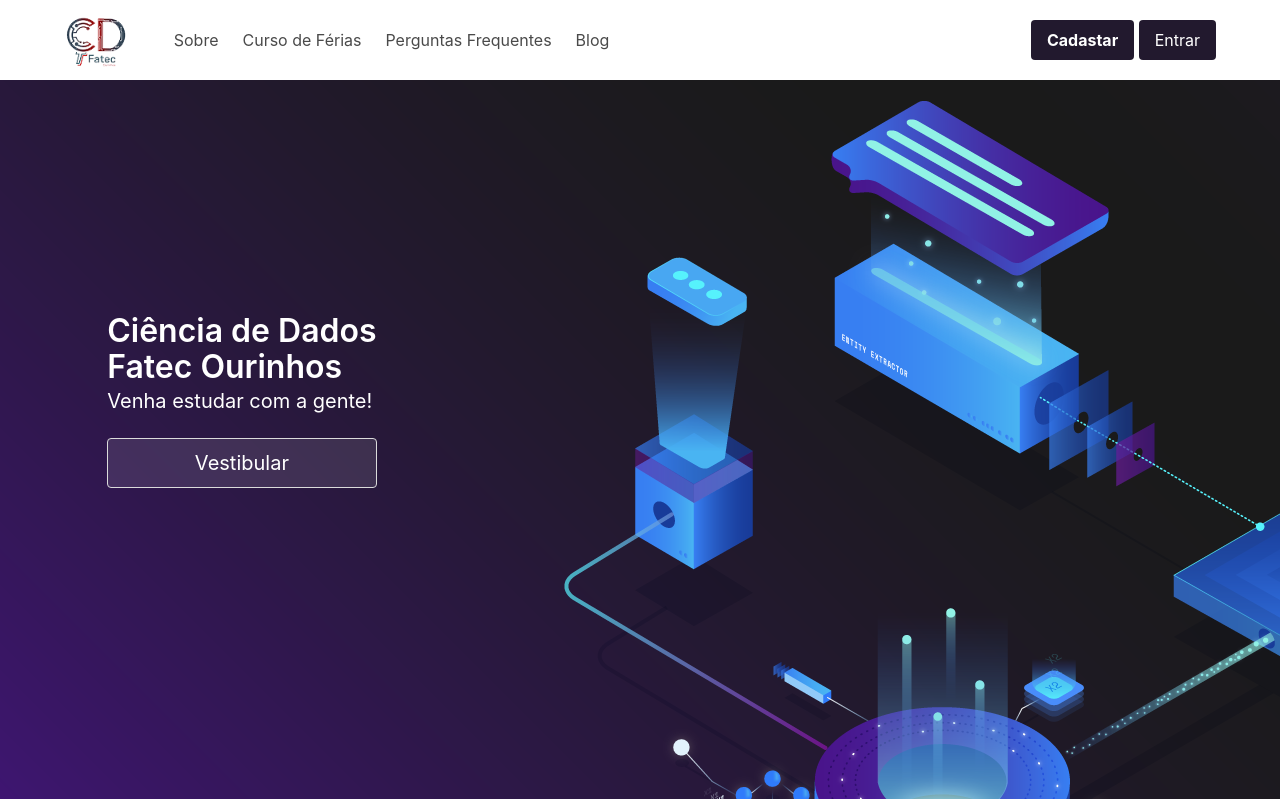
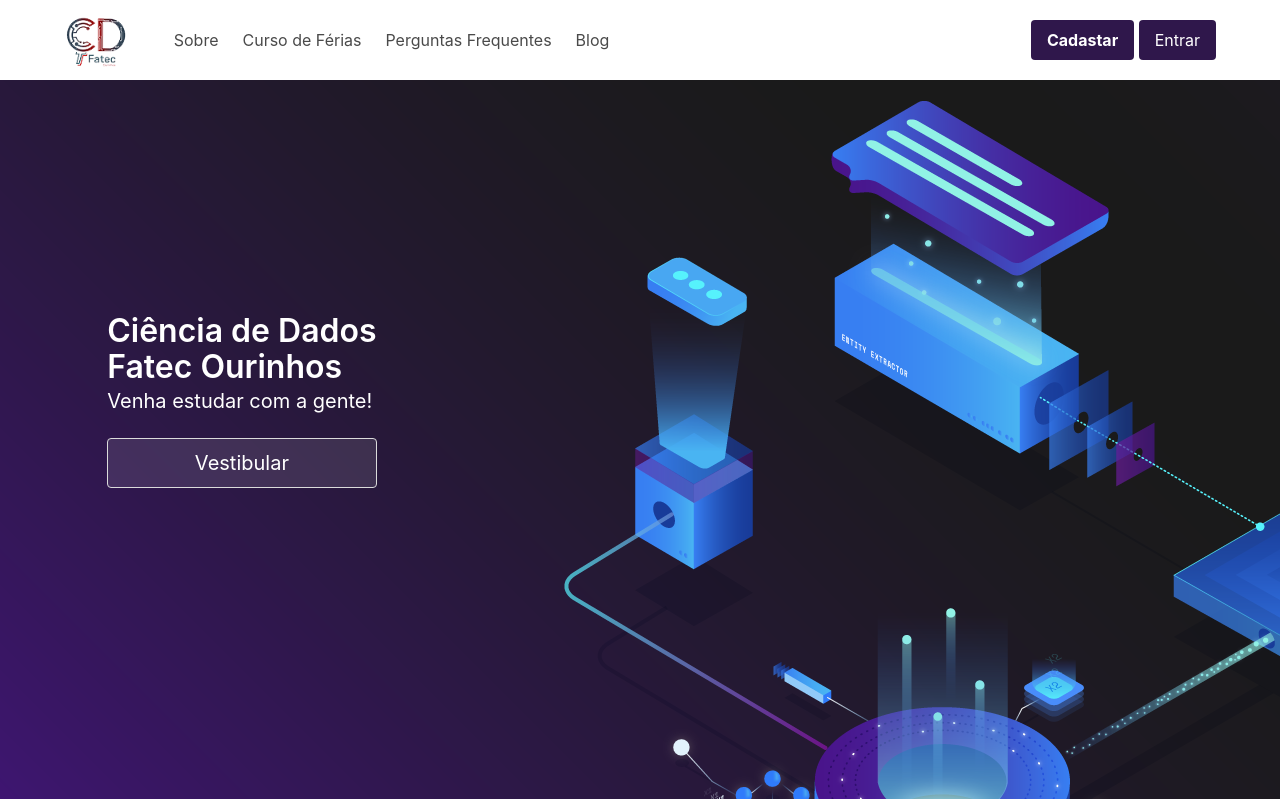
Before and after one commit to FeCesar/CDFatec, a PHP site: page / in a window 1280 px wide. Shown: the top 799 px of the page. Run offline with PHP 8.4, Linux system fonts and the light colour scheme; some libraries are stand-ins or nearby versions.

Commit message:
Polindo o código

```diff
--- a/index.php
+++ b/index.php
@@ -60,8 +60,8 @@
                 <div class="navbar-end">
                     <div class="navbar-item">
                         <div>
-                            <a class="button bg-standard color-white border-none" onClick="openModal('modalRegistro')"><strong>Cadastar</strong></a>
-                            <a class="button bg-standard color-white border-none" onClick="openModal('modalLogar')">Entrar</a>
+                            <a class="button bg-purple color-white border-none" onClick="openModal('modalRegistro')"><strong>Cadastar</strong></a>
+                            <a class="button bg-purple color-white border-none" onClick="openModal('modalLogar')">Entrar</a>
                         </div>
                     </div>
                 </div>
@@ -357,8 +357,11 @@
                 </div>
             </div>
         </div>
-        <h6 class="color-white text-center margin-top">Vestibular
-            <strong><a href="https://www.vestibularfatec.com" target="_blank">FATEC</a></strong>
+        <h6 class="color-white text-center margin-top">FATEC
+            <strong><a href="https://www.fatecourinhos.edu.br/" target="_blank">Ourinhos</a></strong>
+        </h6>
+        <h6 class="color-white text-center">Vestibular
+            <strong><a href="https://www.vestibularfatec.com.br/" target="_blank">FATEC</a></strong>
         </h6>
         <h6 class="color-white text-center">Desenvolvido por
             <strong><a href="https://www.github.com/FeCesar" target="_blank">Felipe Cesar</a></strong>
--- a/public/styles/colors.css
+++ b/public/styles/colors.css
@@ -3,13 +3,6 @@
 }
 .bg-white{
     background-color: white !important;
-}
-
-.color-standard{
-    color: rgb(34,25,46) !important;
-}
-.bg-standard{
-    background-color: rgb(34,25,46) !important;
 }
 
 .color-transparent{
--- a/public/styles/footer.css
+++ b/public/styles/footer.css
@@ -5,5 +5,5 @@
 }
 
 .footer{
-    padding: 3rem 1.5rem 2rem !important;
+    padding: 3rem 1.5rem 1.5rem !important;
 }
```
